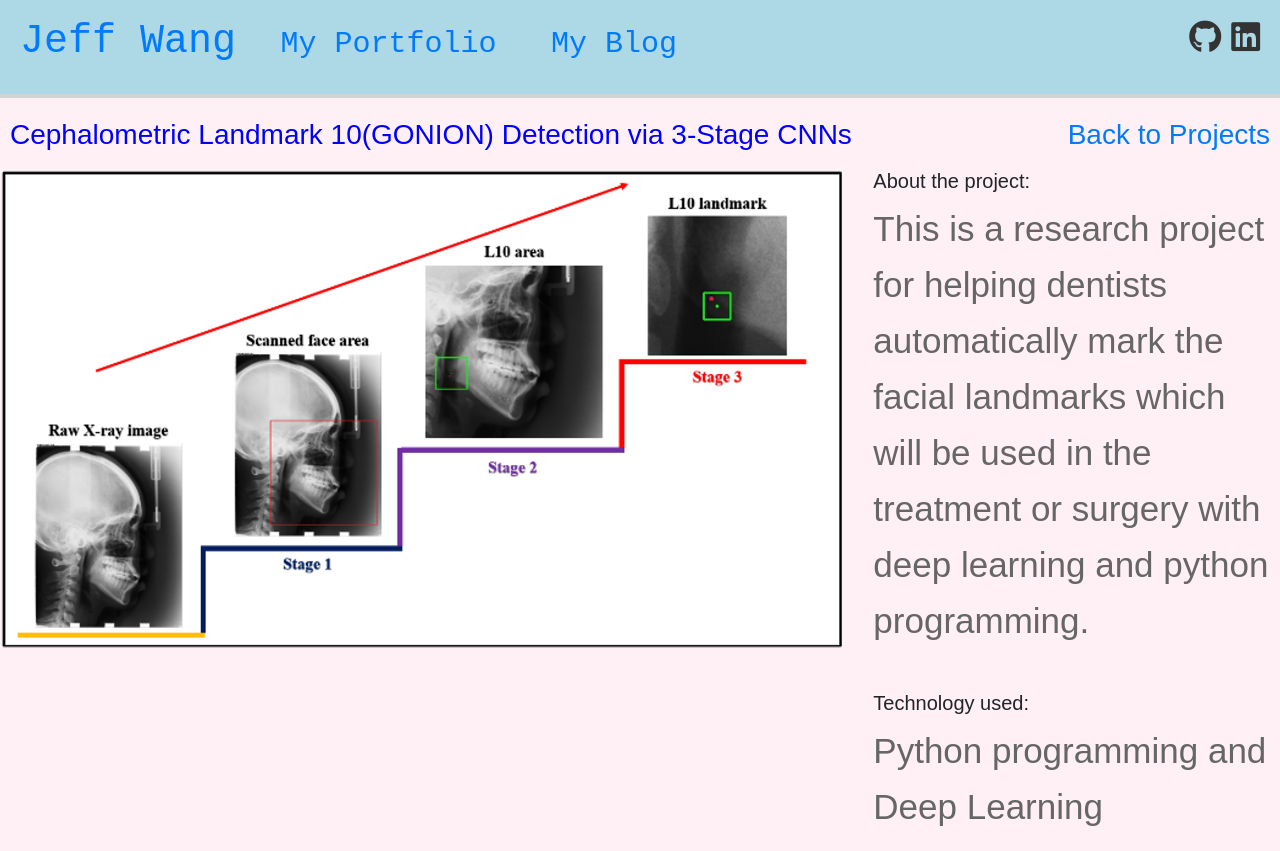
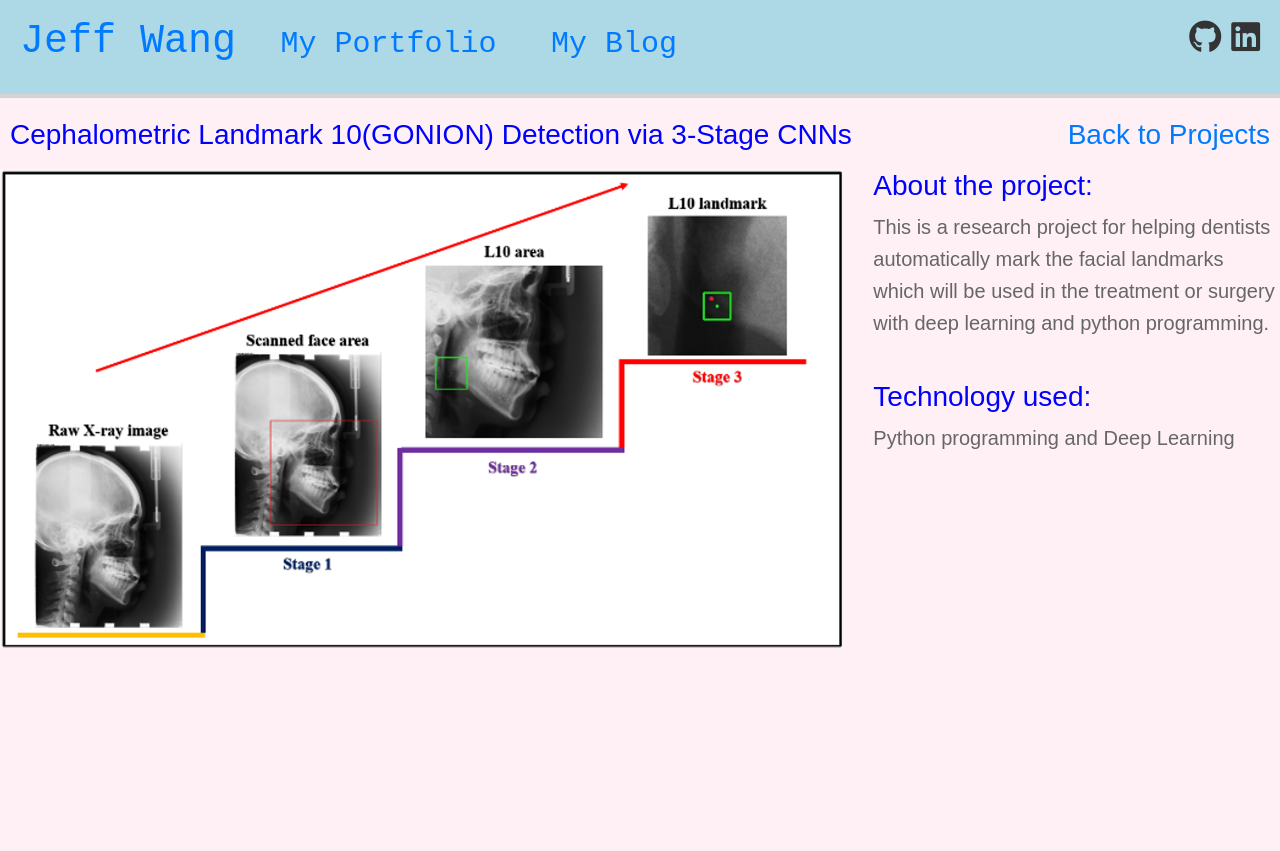
Before and after one commit to s890126/Mysite, a Django app: page /projects/5/ in a window 1280 px wide. After the commit the page ends 648 px from the top, so only its background shows below. Run offline with Django 4.2, Linux system fonts and the light colour scheme; data comes from the database, SQL or seed files in the repository; some libraries are stand-ins or nearby versions.

Commit message:
Modified texts

```diff
--- a/projects/templates/project_detail.html
+++ b/projects/templates/project_detail.html
@@ -8,11 +8,11 @@
         <img src="{% static project.image %}" alt="" width="100%">
     </div>
     <div class="col-md-4">
-        <h5>About the project:</h5>
-        <p>{{ project.description }}</p>
+        <h3>About the project:</h3>
+        <p style="font-size: 20px;">{{ project.description }}</p>
         <br>
-        <h5>Technology used:</h5>
-        <p>{{ project.technology }}</p>
+        <h3>Technology used:</h3>
+        <p style="font-size: 20px;">{{ project.technology }}</p>
     </div>
 </div>
 {% endblock %}
```
Also changed, not shown: 3 other files.
